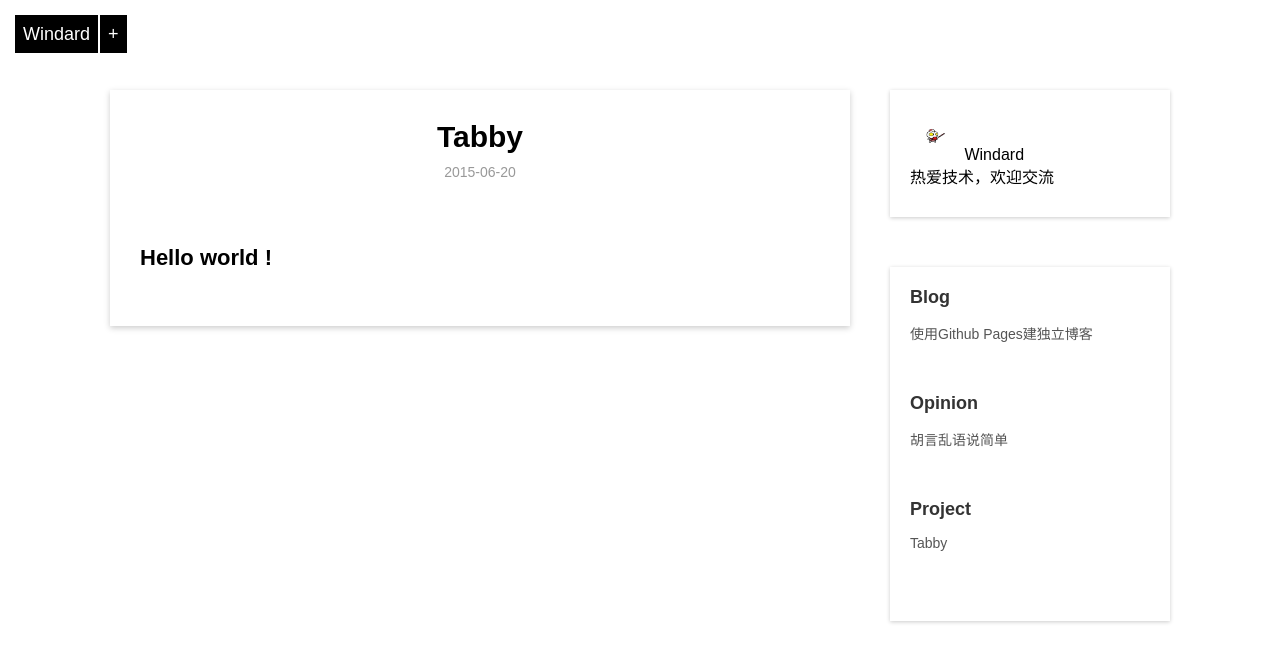
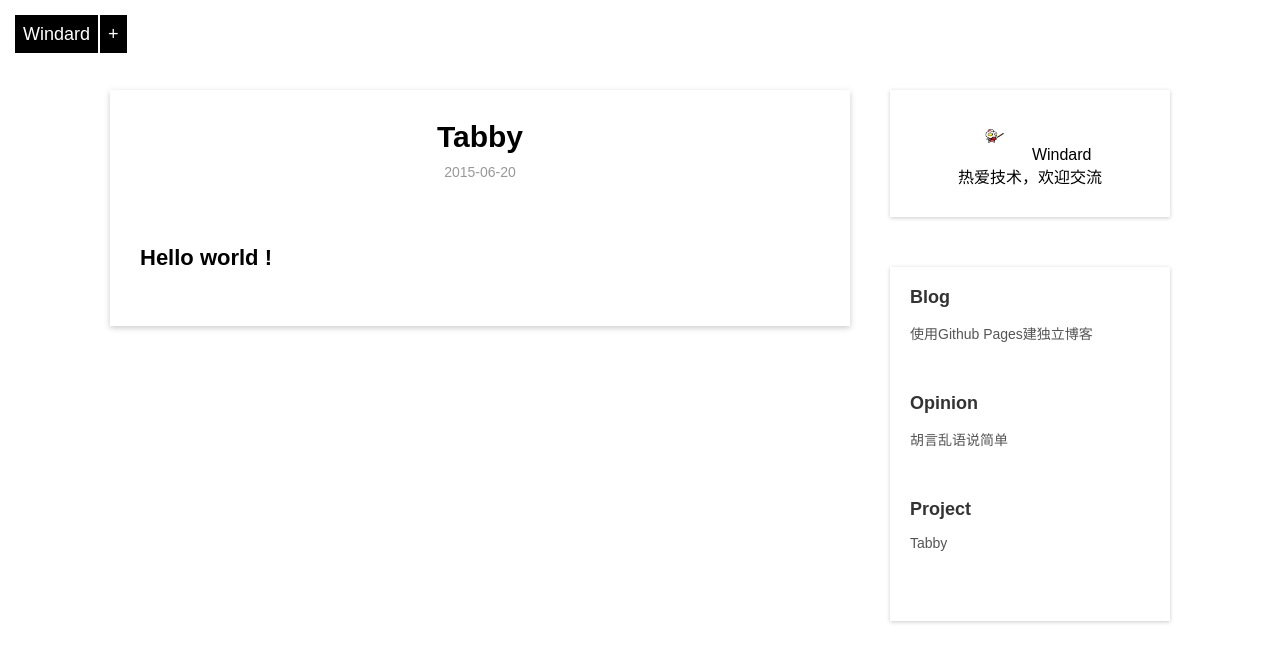
Before and after one commit to windard/windard.com, a Jekyll site: the page built from _posts/project/2015-06-20-hello-world.md, in a window 1280 px wide. Shown: the top 662 px of the page. Built offline with Jekyll 4.4.1, drawn with Linux system fonts in a browser that asks for light colours; Markdown is read by kramdown in place of the engine named in the settings.

```diff
--- a/_layouts/post.html
+++ b/_layouts/post.html
@@ -21,9 +21,9 @@
     </div>
 
     <div class="sidenav infopage">
-        <div class="info">
+        <div class="info" style="text-align:center">
             <img src="../images/headlogo.jpg" alt="headlogo">
-            <span>Windard</span>
+            <span >&nbsp;&nbsp;Windard</span>
             <p>热爱技术，欢迎交流</p>
         </div>
     </div>
```
